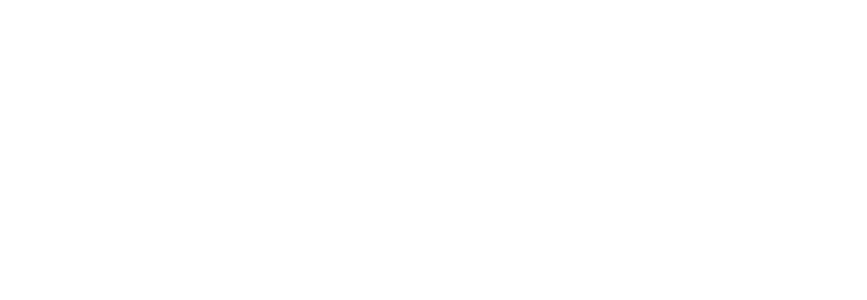
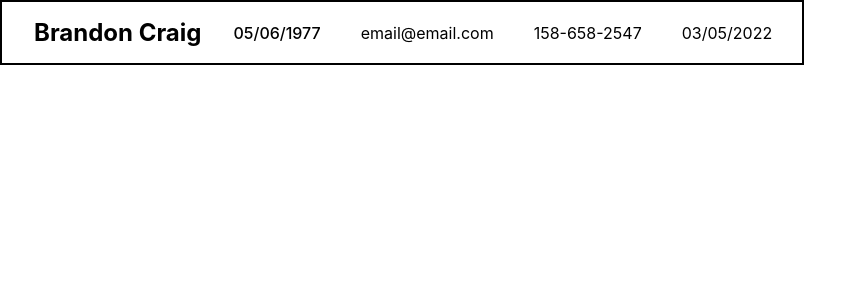
Before and after one commit to david-lee-se/Helperoo, a React (Create React App) app in the folder client/: page /search in a window 1280 px wide. Shown: the top 300 px of the page, without its empty margins (0-867 px from the left). Built offline with nearby package versions, Linux system fonts and the light colour scheme.

Commit message:
add employee card

```diff
--- a/client/src/App.js
+++ b/client/src/App.js
@@ -1,5 +1,5 @@
 import {BrowserRouter, Route, Routes} from 'react-router-dom';
-import Search from './pages/Search/Search';
+import Search from './pages/Search/SearchPage';
 import './App.scss';
 
 function App() {
--- a/client/src/App.scss
+++ b/client/src/App.scss
@@ -1,38 +1,4 @@
-.App {
-  text-align: center;
+* {
+  margin:0;
+  padding: 0;
 }
-
-.App-logo {
-  height: 40vmin;
-  pointer-events: none;
-}
-
-@media (prefers-reduced-motion: no-preference) {
-  .App-logo {
-    animation: App-logo-spin infinite 20s linear;
-  }
-}
-
-.App-header {
-  background-color: #282c34;
-  min-height: 100vh;
-  display: flex;
-  flex-direction: column;
-  align-items: center;
-  justify-content: center;
-  font-size: calc(10px + 2vmin);
-  color: white;
-}
-
-.App-link {
-  color: #61dafb;
-}
-
-@keyframes App-logo-spin {
-  from {
-    transform: rotate(0deg);
-  }
-  to {
-    transform: rotate(360deg);
-  }
-}
--- /dev/null
+++ b/client/src/components/EmployeeCard/EmployeeCard.js
@@ -0,0 +1,19 @@
+import './EmployeeCard.scss';
+
+function EmployeeCard(props) {
+
+
+    return (
+        <>
+            <div className='card-container'>
+                <h2 className='card__name'>Brandon Craig</h2>
+                <p className='card__birthday'>05/06/1977</p>
+                <p className='card__email'>email@email.com</p>
+                <p className='card__phone'>158-658-2547</p>
+                <p className='card__hire-date'>03/05/2022</p>
+            </div>
+        </>
+    )
+}
+
+export default EmployeeCard;
--- /dev/null
+++ b/client/src/components/EmployeeCard/EmployeeCard.scss
@@ -0,0 +1,23 @@
+.card {
+    &-container {
+        display: flex;
+        align-items: center;
+        width: 50rem;
+        border: 2px solid black;
+    }
+    &__name {
+        padding: 1rem 2rem;
+    }
+    &__birthday {
+        font-weight: 500;
+    }
+    &__email {
+        padding-left: 2.5rem;
+    }
+    &__phone {
+        padding-left: 2.5rem;
+    }
+    &__hire-date {
+        padding-left: 2.5rem;
+    }
+}
--- /dev/null
+++ b/client/src/components/SearchResults/SearchResults.js
@@ -0,0 +1,13 @@
+import EmployeeCard from '../EmployeeCard/EmployeeCard';
+import './SearchResults.scss';
+
+function SearchResultsList() {
+    return (
+        <>
+            <div>
+                <EmployeeCard/>
+            </div>
+        </>
+)}
+
+export default SearchResultsList;
--- /dev/null
+++ b/client/src/pages/Search/SearchPage.js
@@ -0,0 +1,15 @@
+import SearchResultsList from '../../components/SearchResults/SearchResults';
+import './SearchPage.scss';
+
+function Search(props) {
+    return (
+        <>
+            <article>
+                <section>
+                    <SearchResultsList/>
+                </section>
+            </article>
+        </>
+)}
+
+export default Search;
```
Also changed, not shown: client/src/pages/Search/Search.js (deleted, +0 -8 lines), client/src/components/SearchResults/SearchResults.scss (added), client/src/pages/Search/SearchPage.scss (added), 1 other file (tests, documents, lock files or other folders).
